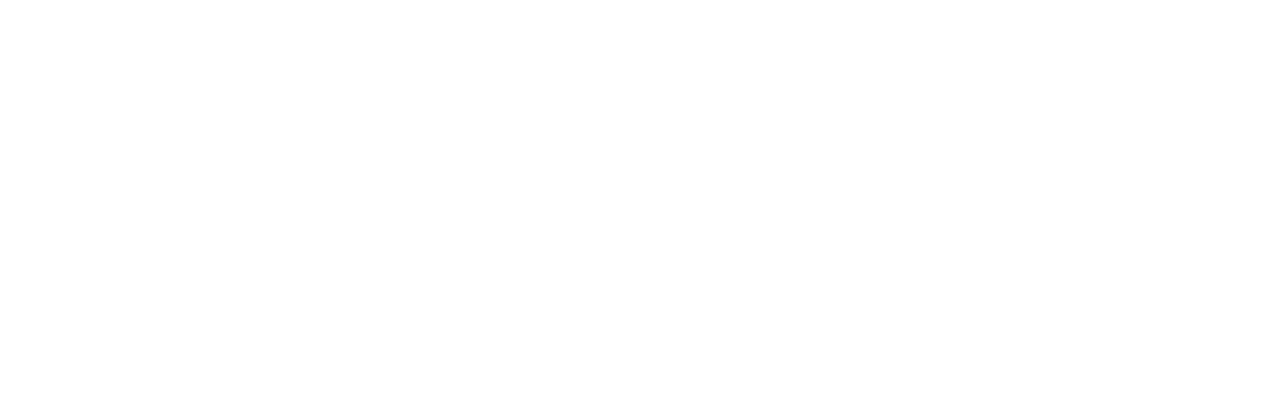
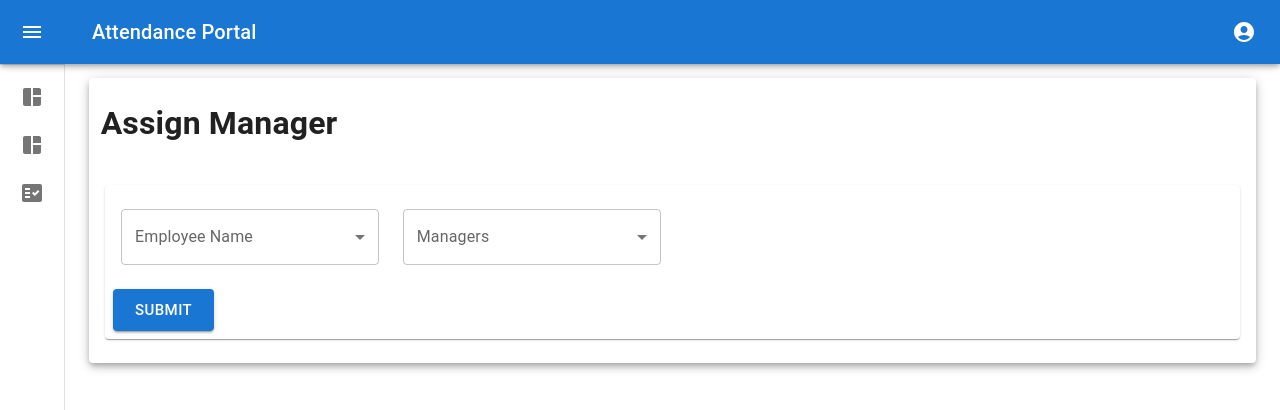
Before and after one commit to lokhandecoder/WonderbizAttendancePortal, a React (Create React App) app: page /assign in a window 1280 px wide. Before the commit this address had no page. Shown: the top 410 px of the page. Built offline with nearby package versions, Linux system fonts and the light colour scheme.

Commit message:
all changes

```diff
--- a/package.json
+++ b/package.json
@@ -17,6 +17,7 @@
     "@types/node": "^16.18.53",
     "@types/react": "^18.2.22",
     "@types/react-dom": "^18.2.7",
+    "axios": "^1.5.1",
     "dayjs": "^1.11.10",
     "react": "^18.2.0",
     "react-dom": "^18.2.0",
--- /dev/null
+++ b/src/Components/AssignManager/AssignManage.tsx
@@ -0,0 +1,113 @@
+import React, { useState, ChangeEvent } from "react";
+import TextField from "@mui/material/TextField";
+import Button from "@mui/material/Button";
+import Card from "@mui/material/Card";
+import CardActions from "@mui/material/CardActions";
+import CardContent from "@mui/material/CardContent";
+import Grid from "@mui/material/Grid";
+import Box from "@mui/material/Box";
+// import InputLabel from "@mui/material/InputLabel";
+// import MenuItem from "@mui/material/MenuItem";
+// import FormControl from "@mui/material/FormControl";
+// import { Select as MuiSelect, SelectProps, selectClasses } from '@mui/base/Select';  // Rename the import
+// import Select from "@mui/material/Select";
+import { GetEmployees } from "../../Database/EmployeeServices";
+import {
+  FormControl,
+  InputLabel,
+  MenuItem,
+  Select,
+  Chip,
+  SelectChangeEvent,
+} from "@mui/material";
+
+const employee = GetEmployees();
+console.log(employee);
+
+function AssignManage() {
+  const [selectedOptions, setSelectedOptions] = useState<string[]>([]);
+
+  const handleChange = (event: SelectChangeEvent<string | string[]>) => {
+    setSelectedOptions(event.target.value as string[]);
+  };
+  console.log(selectedOptions)
+
+  return (
+    <>
+      <form>
+        <Card sx={{ minWidth: 275 }}>
+          <CardContent>
+            <Box sx={{ width: "100%" }}>
+              <Grid
+                container
+                rowSpacing={1}
+                columnSpacing={{ xs: 1, sm: 2, md: 3 }}
+              >
+                <Grid item xs={3}>
+                  <FormControl fullWidth sx={{ mt: 1 }}>
+                    <InputLabel id="EmployeeName">Employee Name</InputLabel>
+                    <Select
+                      labelId="EmployeeName"
+                      id="demo-simple-select"
+                      //   value={formData.leaveType}
+                      label="EmployeeName"
+                      name="EmployeeName"
+                      //   onChange={handleSelectChange}
+                    >
+                      <MenuItem value={0}>None</MenuItem>
+                      {employee.map((type, index) => (
+                        <MenuItem key={index} value={type.employeeId}>
+                          {type.firstName}
+                        </MenuItem>
+                      ))}
+                    </Select>
+                  </FormControl>
+                </Grid>
+                <Grid item xs={3}>
+                  <FormControl fullWidth sx={{ mt: 1 }}>
+                    <InputLabel id="Managers">Managers</InputLabel>
+                    <Select
+                      labelId="Managers"
+                      id="demo-simple-select"
+                      value={selectedOptions}
+                      multiple
+                      label="Managers"
+                      name="Managers"
+                      onChange={handleChange}
+                    //   renderValue={(selected) => (
+                    //     <div>
+                    //       {selected.map((value) => (
+                    //         <Chip key={value} label={value} />
+                    //       ))}
+                    //     </div>
+                    //   )}
+                    >
+                      <MenuItem value={0}>None</MenuItem>
+                      {employee.map((type, index) => (
+                        <MenuItem key={index} value={type.employeeId}>
+                          {type.firstName + " " + type.lastName}
+                        </MenuItem>
+                      ))}
+                    </Select>
+                  </FormControl>
+                </Grid>
+              </Grid>
+            </Box>
+          </CardContent>
+          <CardActions>
+            <Button
+              type="submit"
+              size="large"
+              variant="contained"
+              color="primary"
+            >
+              Submit
+            </Button>
+          </CardActions>
+        </Card>
+      </form>
+    </>
+  );
+}
+
+export default AssignManage;
--- a/src/Components/HomePageComponents/ProfileCard.tsx
+++ b/src/Components/HomePageComponents/ProfileCard.tsx
@@ -8,10 +8,10 @@ import "../../Resources/Styles/HomePageCSS/Profile.css";
 import ProfileImage from "./ProfileImage";
 import Grid from "@mui/material/Grid";
 import PowerSettingsNewIcon from '@mui/icons-material/PowerSettingsNew';
-import { GetEmployes } from "../../Database/EmployeeServices";
+import { GetEmployees } from "../../Database/EmployeeServices";
 import MainCard from "./MainCard";
 
-const employee = GetEmployes();
+const employee = GetEmployees();
 console.log(employee);
 function ProfileCard() {
   return (
--- a/src/Components/LeavePageComponent/LeaveForm.tsx
+++ b/src/Components/LeavePageComponent/LeaveForm.tsx
@@ -10,6 +10,7 @@ import InputLabel from "@mui/material/InputLabel";
 import MenuItem from "@mui/material/MenuItem";
 import FormControl from "@mui/material/FormControl";
 import Select from "@mui/material/Select";
+import axios from "axios";
 import { GetEmployeeLeave, GetLeaveType } from "../../Database/LeaveType";
 import dayjs, { Dayjs } from "dayjs";
 import { DatePicker } from "@mui/x-date-pickers/DatePicker";
@@ -24,6 +25,7 @@ import Alert from "@mui/material/Alert";
 // import {MuiAlert} from '@mui/material';
 import { DateValidationError } from "@mui/x-date-pickers/models";
 import { GetLeaveData } from "../../Database/LeaveData";
+import { API_URL } from "../../Services/APIConfig";
 dayjs.extend(utc); // Extend Dayjs with UTC plugin
 interface LeaveFormProps {
   onSubmit: (formData: LeaveFormData) => void;
@@ -39,6 +41,8 @@ const LeaveForm: React.FC<LeaveFormProps> = ({ onSubmit }) => {
   const [snackbarDateValid, setsnackbarDateValid] = useState(false);
   const [snackbarLeavetype, setsnackLeavetype] = useState(false);
   const [submitMessageOpen, setsubmitMessageOpen] = useState(false);
+  const [difference, setdifference] = useState(0);
+  const [balanceLeave, setBalanceLeave] = useState(0);
   // const [error, setError] = React.useState<DateValidationError | null>(null);
 
   const handleLeaveType = () => {
@@ -54,20 +58,29 @@ const LeaveForm: React.FC<LeaveFormProps> = ({ onSubmit }) => {
     setsubmitMessageOpen(false);
   };
 
+  useEffect(() => {
+    axios
+      .get(API_URL+ "GetSingleAppliedLeave1")
+      .then((res) => console.log("API ", res.data.data))
+      .catch((e) => console.log("API ERROR", e));
+  }, []);
 
   const [formData, setFormData] = useState<LeaveFormData>({
-    id: 0,
-    leaveType: 0,
+    // id: 0,
+    // leaveType: 0,
+    // startDate: todayDate,
+    // endDate: todayDate,
+    // leaveReason: "",
+    // difference: 0,
+    // balanceLeave: 0,
+
+    leaveTypeId: 0,
+    leaveType: null,
     startDate: todayDate,
     endDate: todayDate,
     leaveReason: "",
-    difference: 0,
-    balanceLeave: 0,
   });
-  // const [formData, setFormData] = useState(data);
   console.log(formData);
-  const data = GetLeaveData();
-  console.log(data);
   const isWeekend = (date: Dayjs) => {
     const day = date.day();
 
@@ -90,29 +103,34 @@ const LeaveForm: React.FC<LeaveFormProps> = ({ onSubmit }) => {
     setsubmitMessageOpen,
     setsnackbarDateValid,
     setsnackLeavetype,
+    difference,
+    setdifference,
+    balanceLeave,
+    setBalanceLeave
+
   );
 
   useEffect(() => {
     Test();
-  }, [formData.leaveType, formData.endDate, formData.startDate]);
+  }, [formData.leaveTypeId, formData.endDate, formData.startDate]);
   const [error, setError] = React.useState<DateValidationError | null>(null);
 
-  const errorMessage = React.useMemo(() => {
-    switch (error) {
-      case "maxDate":
-      case "minDate": {
-        return "Please select a date in the first quarter of 2022";
-      }
+  // const errorMessage = React.useMemo(() => {
+  //   switch (error) {
+  //     case "maxDate":
+  //     case "minDate": {
+  //       return "Please select a date in the first quarter of 2022";
+  //     }
 
-      case "invalidDate": {
-        return "Your date is not valid";
-      }
+  //     case "invalidDate": {
+  //       return "Your date is not valid";
+  //     }
 
-      default: {
-        return "";
-      }
-    }
-  }, [error]);
+  //     default: {
+  //       return "";
+  //     }
+  //   }
+  // }, [error]);
   return (
     <>
       <form onSubmit={handleSubmit}>
@@ -131,7 +149,7 @@ const LeaveForm: React.FC<LeaveFormProps> = ({ onSubmit }) => {
                     <Select
                       labelId="leaveType"
                       id="demo-simple-select"
-                      value={formData.leaveType}
+                      value={formData.leaveTypeId}
                       label="leaveType"
                       name="leaveType"
                       onChange={handleSelectChange}
@@ -207,7 +225,7 @@ const LeaveForm: React.FC<LeaveFormProps> = ({ onSubmit }) => {
                     label="Availabe Leaves"
                     aria-readonly
                     // error={formData.balanceLeave < formData.difference}
-                    value={formData.balanceLeave}
+                    value={balanceLeave}
                     fullWidth
                   />
                 </Grid>
@@ -218,11 +236,11 @@ const LeaveForm: React.FC<LeaveFormProps> = ({ onSubmit }) => {
                     name="AppliedLeaves"
                     label="Applied Leaves"
                     aria-readonly
-                    error={formData.balanceLeave < formData.difference}
-                    value={formData.difference}
+                    error={balanceLeave < difference}
+                    value={difference}
                     fullWidth
                   />
-                  {formData.balanceLeave < formData.difference ? (
+                  {balanceLeave < difference ? (
                     <span style={{ color: "red" }}>
                       You dont have sufficient leaves
                     </span>
@@ -237,7 +255,7 @@ const LeaveForm: React.FC<LeaveFormProps> = ({ onSubmit }) => {
                     name="BalanceLeaves"
                     label="Balance Leaves"
                     aria-readonly
-                    value={formData.balanceLeave - formData.difference}
+                    value={balanceLeave - difference}
                     fullWidth
                   />
                 </Grid>
--- a/src/Database/EmployeeServices.tsx
+++ b/src/Database/EmployeeServices.tsx
@@ -6,27 +6,41 @@ export interface Employee {
   designationId: number;
   designationName: string;
   isActive : Boolean;
+  Manager: Boolean;
 }
-export function GetEmployes(): Employee[] {
+export function GetEmployees(): Employee[] {
   const employees: Employee[] = [
     {
       employeeId: "101",
       firstName: "John",
-      lastName: "Doe",
+      lastName: "Cena",
       gender: "Male",
       designationId: 1,
       designationName: "string",
       isActive: true,
+      Manager : false,
     },
     {
-      employeeId: "101",
-      firstName: "John",
-      lastName: "Doe",
+      employeeId: "102",
+      firstName: "randy",
+      lastName: "Orton",
       gender: "Male",
       designationId: 1,
       designationName: "string",
       isActive: true,
+      Manager : false,
     },
+    {
+      employeeId: "103",
+      firstName: "randy",
+      lastName: "Orton",
+      gender: "Male",
+      designationId: 1,
+      designationName: "string",
+      isActive: true,
+      Manager: true,
+
+    }
   ];
 
   return employees;
--- a/src/Database/LeaveType.tsx
+++ b/src/Database/LeaveType.tsx
@@ -8,13 +8,14 @@ export function GetLeaveType(): LeaveType[] {
   const leaveType: LeaveType[] = [
     {
       leaveTypeId: 1,
-      leaveTypeName: "Sick Leave",
+      leaveTypeName: "Vacation",
     },
     {
       leaveTypeId: 2,
-      leaveTypeName: "Casual Leave",
+      leaveTypeName: "Sick Leave",
     },
-    { leaveTypeId: 3, leaveTypeName: "Paternity/Maternity Leave" },
+    { leaveTypeId: 3, leaveTypeName: "Personal Leave" },
+    { leaveTypeId: 4, leaveTypeName: "Maternity/Paternity Leave" },
   ];
 
   return leaveType;
--- a/src/PageRoutes/RoutingPgae.tsx
+++ b/src/PageRoutes/RoutingPgae.tsx
@@ -3,6 +3,7 @@ import { BrowserRouter, Routes, Route } from 'react-router-dom'
 import DashBoardPage from '../Pages/DashBoardPage'
 import LeavePage from '../Pages/LeavePage'
 import StatusPage from '../Pages/StatusPage'
+import AssignManager from '../Pages/AssignManager'
 
 function RoutingPgae() {
   return (
@@ -12,7 +13,7 @@ function RoutingPgae() {
         <Route path='/' element={<DashBoardPage />}></Route>
         <Route path='/leave' element={<LeavePage />}></Route>
         <Route path='/status' element={<StatusPage />}></Route>
-        <Route></Route>
+        <Route path='/assign' element={<AssignManager />}></Route>
         <Route></Route>
     </Routes>
     </BrowserRouter>
--- /dev/null
+++ b/src/Pages/AssignManager.tsx
@@ -0,0 +1,22 @@
+import React from 'react'
+import LayoutComponent from "../Components/Fixed/LayoutComponent";
+import Card from "@mui/material/Card";
+import CardContent from "@mui/material/CardContent";
+import AssignManage from '../Components/AssignManager/AssignManage';
+
+function AssignManager() {
+  return (
+    <>
+      <LayoutComponent>
+        <Card sx={{ minWidth: 275, mt: 3, boxShadow: 5 }}>
+          <h1 style={{ marginLeft: "1%" }}>Assign Manager</h1>
+          <CardContent>
+            <AssignManage />
+          </CardContent>
+        </Card>
+      </LayoutComponent>
+    </>
+  )
+}
+
+export default AssignManager
--- /dev/null
+++ b/src/Services/APIConfig.js
@@ -0,0 +1,7 @@
+// apiConfig.js
+const API_URL = 'https://leaveapplication14.azurewebsites.net/api/employee/';
+const API_VERSION = 'v1';
+const API_KEY = 'your-api-key';
+const TIMEOUT = 5000; // 5 seconds
+
+export { API_URL, API_VERSION, API_KEY, TIMEOUT };
--- a/src/Utilities/LeaveApplyUtilities.ts
+++ b/src/Utilities/LeaveApplyUtilities.ts
@@ -4,6 +4,7 @@ import { GetEmployeeLeave } from "../Database/LeaveType";
 import { LeaveFormData } from "../Model/LeaveFormData";
 import { GetLeaveHistory } from "../Database/LeaveHIstory";
 import { Console } from "console";
+import axios from "axios";
 const LeaveApplyUtilities = (
   formData: any,
   setFormData: React.Dispatch<any>,
@@ -13,38 +14,41 @@ const LeaveApplyUtilities = (
   setsubmitMessageOpen: any,
   setsnackbarDateValid: any,
   setsnackLeavetype: any,
+  difference: any,
+  setdifference: any,
+  balanceLeave: any,
+  setBalanceLeave: any,
 ) => {
   const handleSubmit = (event: React.FormEvent) => {
     event.preventDefault();
     // IsValidDate();
-      if (formData.balanceLeave < formData.difference ) {
-        console.log("Error: You do not have sufficient leaves.");
-        setSnackbarOpen(true);
-      }else if (!IsValidDate()){
-        setsnackbarDateValid(true)
-        console.log("Error : Endate should be greater than start end")
-      } else if (formData.leaveType < 1){
-        setsnackLeavetype(true)
-        console.log("Select tthe type")
-      }
-      else {
-        onSubmit(formData);
-        setsubmitMessageOpen(true)
-      }
+    if (balanceLeave < difference) {
+      console.log("Error: You do not have sufficient leaves.");
+      setSnackbarOpen(true);
+    } else if (!IsValidDate()) {
+      setsnackbarDateValid(true);
+      console.log("Error : Endate should be greater than start end");
+    } else if (formData.leaveTypeId < 0) {
+      setsnackLeavetype(true);
+      console.log("Select tthe type");
+    } else {
+      onSubmit(formData);
+      axios.post("https://leaveapplication14.azurewebsites.net/api/employee/CreateAppliedLeave",formData).then((res) => console.log("Send", res)).catch((e) => console.log("BAd",e));
+      setsubmitMessageOpen(true);
+    }
     // const list = GetLeaveHistory();
     // list.push(formData);
   };
 
   const IsValidDate = () => {
-    if(formData.endDate >= formData.startDate){
-      console.log("valid")
+    if (formData.endDate >= formData.startDate) {
+      console.log("valid");
       return true;
-    }else{
-      console.log("invalid")
+    } else {
+      console.log("invalid");
       return false;
     }
-
-  }
+  };
 
   const handleSelectChange = (event: SelectChangeEvent<string | number>) => {
     const value =
@@ -53,7 +57,7 @@ const LeaveApplyUtilities = (
         : event.target.value;
     setFormData({
       ...formData,
-      leaveType: value as number,
+      leaveTypeId: value as number,
     });
     // Test();
   };
@@ -78,13 +82,12 @@ const LeaveApplyUtilities = (
 
   const handleClear = () => {
     setFormData({
-      leaveType: 0,
+      leaveTypeId: 0,
       startDate: todayDate,
       endDate: todayDate,
       leaveReason: "",
-      difference: 0,
-      balanceLeave: 0,
     });
+    setdifference(0)
   };
 
   const GetBalanceLeaveByLeaveTypeId = (
@@ -117,31 +120,28 @@ const LeaveApplyUtilities = (
     if (formData.startDate > formData.endDate) {
       return 0;
     } else {
-      setFormData((prevFormData: LeaveFormData) => ({
-        ...prevFormData,
-        difference: finaldays,
-      }));
-      // console.log("Difference in days (excluding weekends):", differenceInDays);
+      setdifference(finaldays)
+      // setFormData((prevFormData: LeaveFormData) => ({
+      //   ...prevFormData,
+      //   difference: finaldays,
+      // }));
+      console.log("Difference in days (excluding weekends):", finaldays);
       return finaldays;
     }
   };
 
   const Test = () => {
-
-    if(formData.leaveType > 0){
-
+    if (formData.leaveTypeId > 0) {
       const balanceLeave = GetBalanceLeaveByLeaveTypeId(
         GetEmployeeLeave(),
-        formData.leaveType
+        formData.leaveTypeId
       );
       setFormData((prevFormData: LeaveFormData) => ({
         ...prevFormData,
         balanceLeave: balanceLeave,
       }));
       differenceChecker();
-
-
-    }else{
+    } else {
       setFormData((prevFormData: LeaveFormData) => ({
         ...prevFormData,
         difference: 0,
```
Also changed, not shown: src/Model/LeaveFormData.ts (+14 -7 lines), 1 other file (tests, documents, lock files or other folders).
